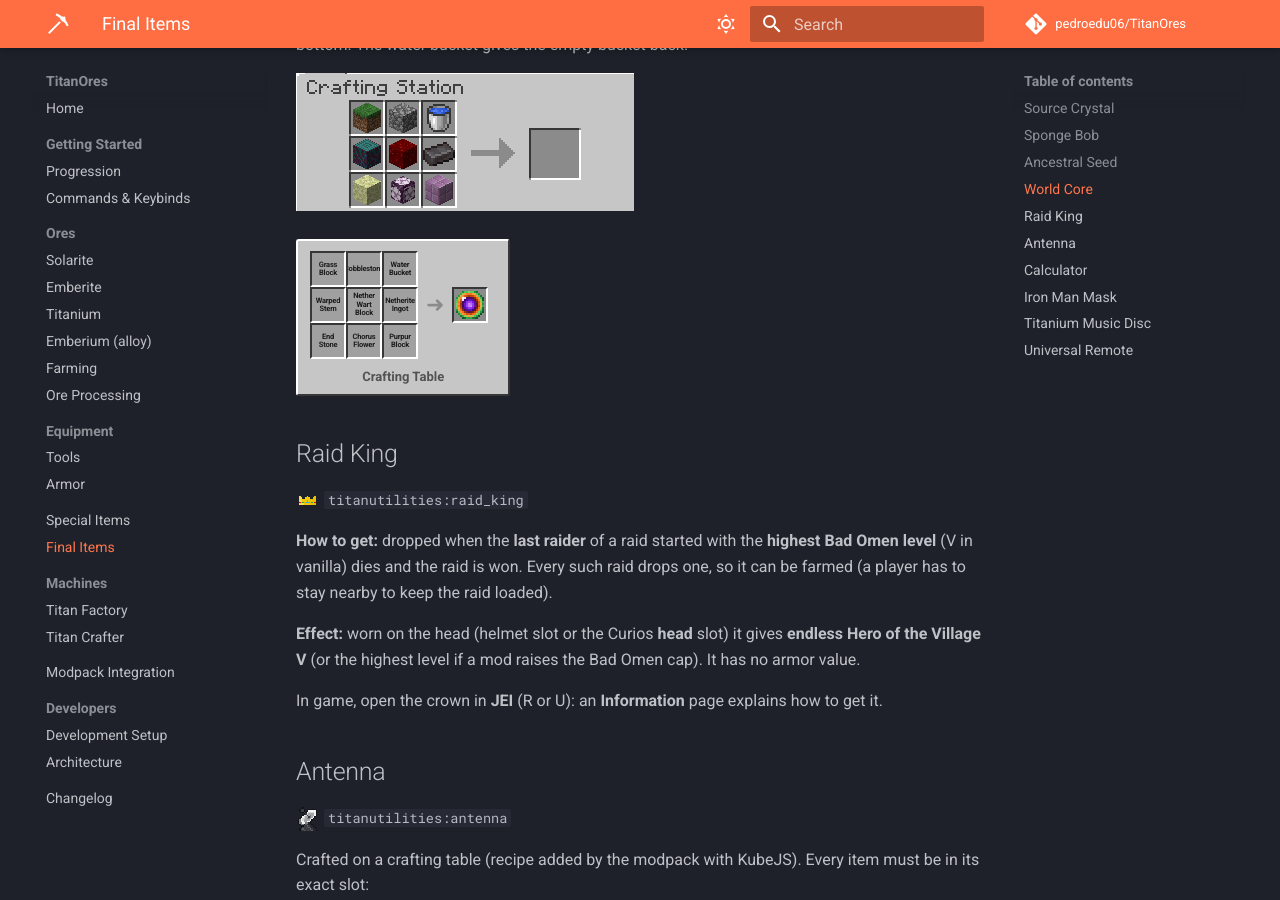
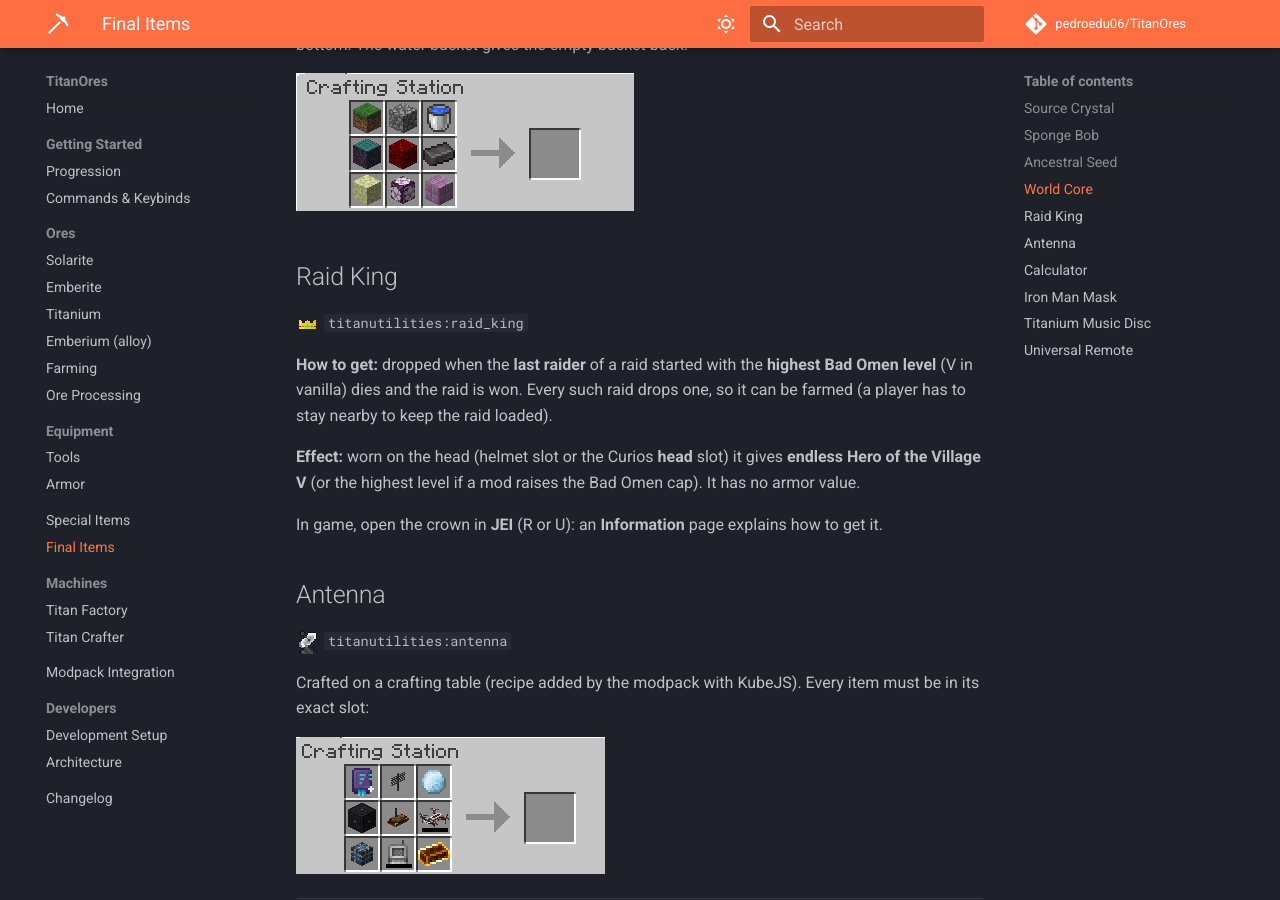
Before and after one commit to pedroedu06/TitanOres_documentacion, an MkDocs documentation site: the page built from docs/final-items.md, in a window 1280 px wide and 900 px high, scrolled down 3589 px. Built offline with MkDocs 1.6.1 and Material for MkDocs 9.7.7, drawn with Linux system fonts in a browser that asks for light colours; comment, search, counter and statistics services are not loaded.

```diff
--- a/docs/final-items.md
+++ b/docs/final-items.md
@@ -83,10 +83,6 @@ Crafted from one piece of each dimension: Overworld on top, Nether in the middle
 bucket gives the empty bucket back.
 
 ![World Core recipe](assets/recipes/world_core_crafting.png)
-
-<div class="recipes">
---8<-- "recipes/world_core.html"
-</div>
 
 ## Raid King { #raid-king }
 
```
